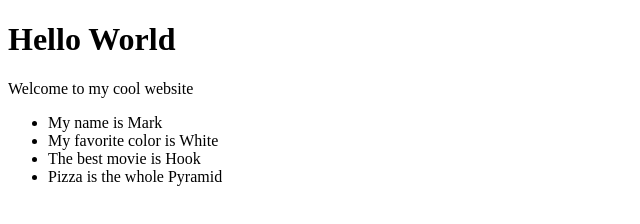
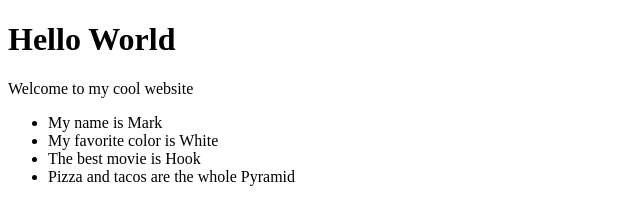
Before and after one commit to MarkOhnsman-zz/day-1-summer, a plain HTML site: page index.html in a window 1280 px wide. Shown: the whole page, without its empty margins (0-640 px from the left). Drawn offline with Linux system fonts and the light colour scheme.

Commit message:
Adds tacos

```diff
--- a/index.html
+++ b/index.html
@@ -15,7 +15,7 @@
         <li>My name is Mark</li>
         <li>My favorite color is White</li>
         <li>The best movie is Hook</li>
-        <li>Pizza is the whole Pyramid</li>
+        <li>Pizza and tacos are the whole Pyramid</li>
     </ul>
 </body>
 
```
